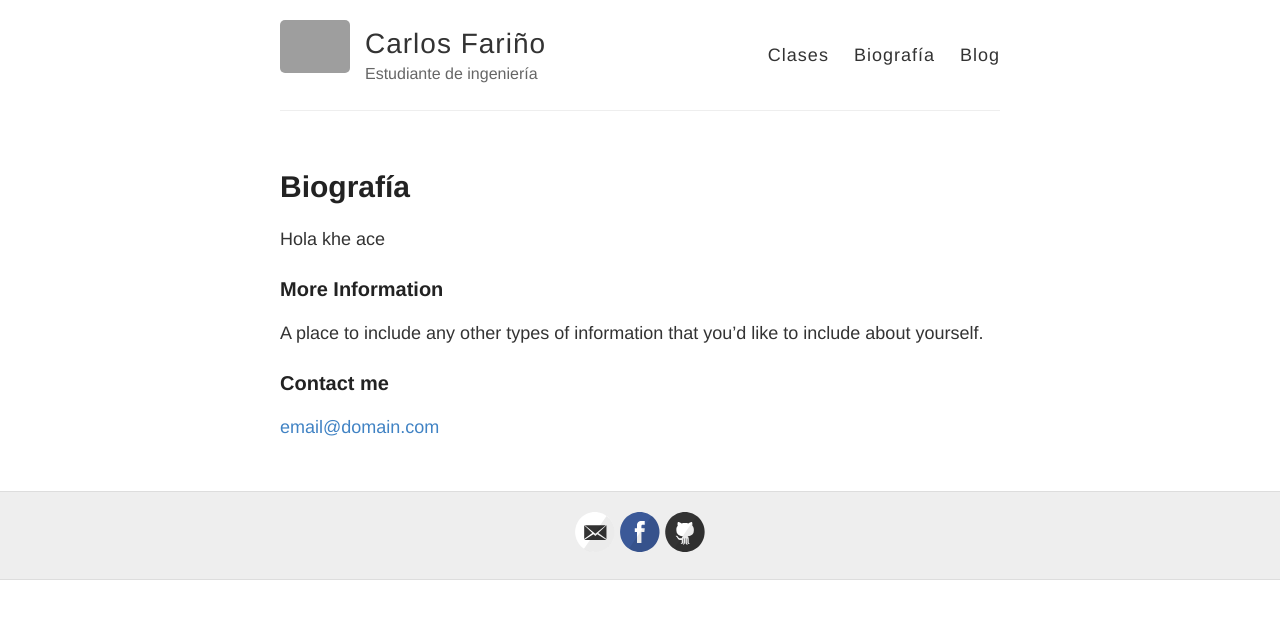
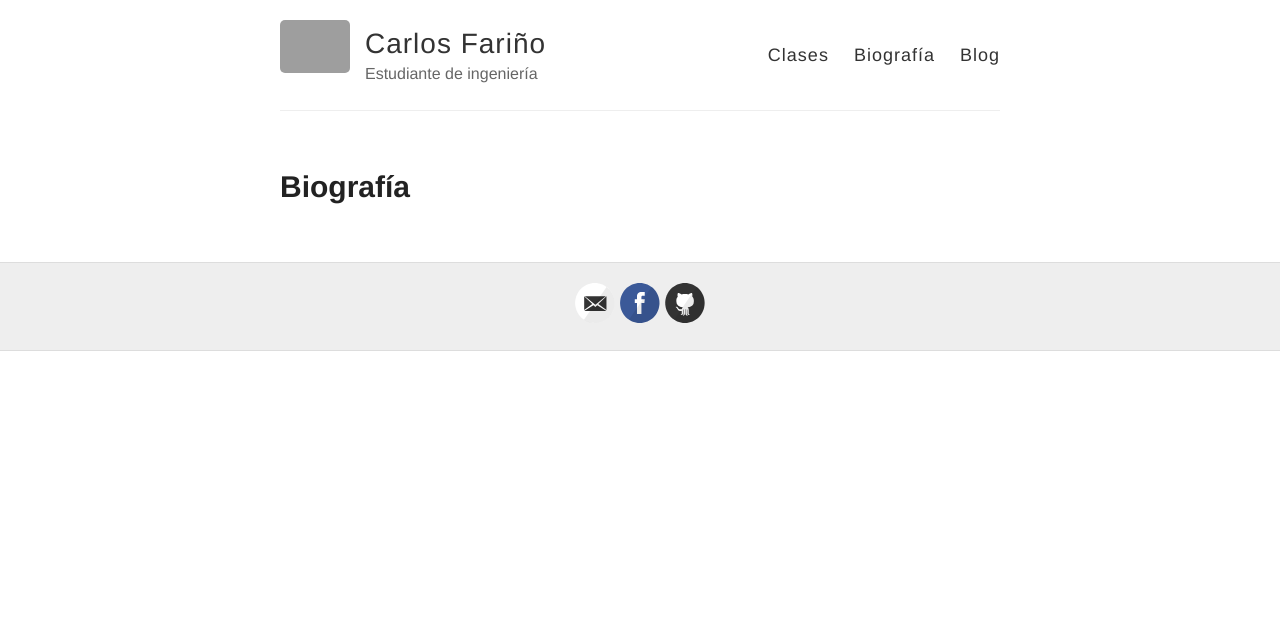
Before and after one commit to andrescharro22/Carlos-F007.github.io, a Jekyll site: the page built from biografía.md, in a window 1280 px wide. Shown: the top 619 px of the page. Built offline with Jekyll 4.4.1, drawn with Linux system fonts in a browser that asks for light colours; grey boxes are pictures that could not be loaded.

Commit message:
Update biografía.md

```diff
--- a/biografía.md
+++ b/biografía.md
@@ -3,13 +3,3 @@ layout: page
 title: Biografía
 permalink: /biografía/
 ---
-
-Hola khe ace
-
-### More Information
-
-A place to include any other types of information that you'd like to include about yourself.
-
-### Contact me
-
-[email@domain.com](mailto:email@domain.com)
```
